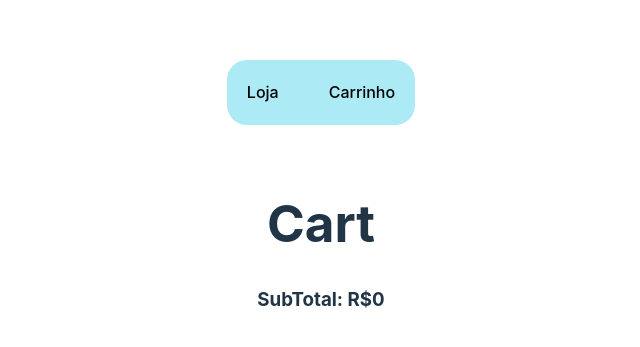
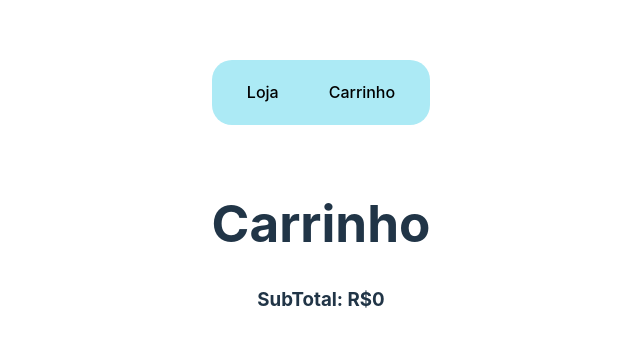
Before and after one commit to GBS-404/ecomerce-project, a React (Vite) app: page /cart in a window 1280 px wide. Shown: the part 163-510 px from the top of the page, without its empty margins (319-959 px from the left). Built offline with nearby package versions, Linux system fonts and the light colour scheme.

Commit message:
Alternado...

```diff
--- a/src/components/Header.jsx
+++ b/src/components/Header.jsx
@@ -31,7 +31,7 @@ const HeaderArea = styled.div`
 export const Header = () => {
   return (
     <HeaderArea>
-      <Link to="/">Loja</Link>
+      <Link to="/https://gbs-404.github.io/ecomerce-project/">Loja</Link>
       <Link to="/cart ">Carrinho</Link>
     </HeaderArea>
   );
--- a/src/content.jsx
+++ b/src/content.jsx
@@ -12,10 +12,7 @@ const Content = () => {
           path="/https://gbs-404.github.io/ecomerce-project/"
           element={<Store />}
         ></Route>
-        <Route
-          path="/https://gbs-404.github.io/ecomerce-project/"
-          element={<Store />}
-        />
+        <Route path="/ecomerce-project" element={<Store />} />
         <Route path="/cart" element={<Cart />} />
       </Routes>
     </Router>
--- a/src/pages/Cart.jsx
+++ b/src/pages/Cart.jsx
@@ -18,7 +18,7 @@ const Cart = () => {
   return (
     <div>
       <Header />
-      <h1 className="hCart">Cart</h1>
+      <h1 className="hCart">Carrinho</h1>
       <h3 className="sTotal">SubTotal: R${Transforma(subTotal)}</h3>
       <ProductsArea>
         {data.map((e) => (
--- a/vite.config.js
+++ b/vite.config.js
@@ -4,5 +4,5 @@ import react from "@vitejs/plugin-react";
 // https://vitejs.dev/config/
 export default defineConfig({
   plugins: [react()],
-  base: "/ecomerce-project/",
+  base: "/ecomerce-project",
 });
```
